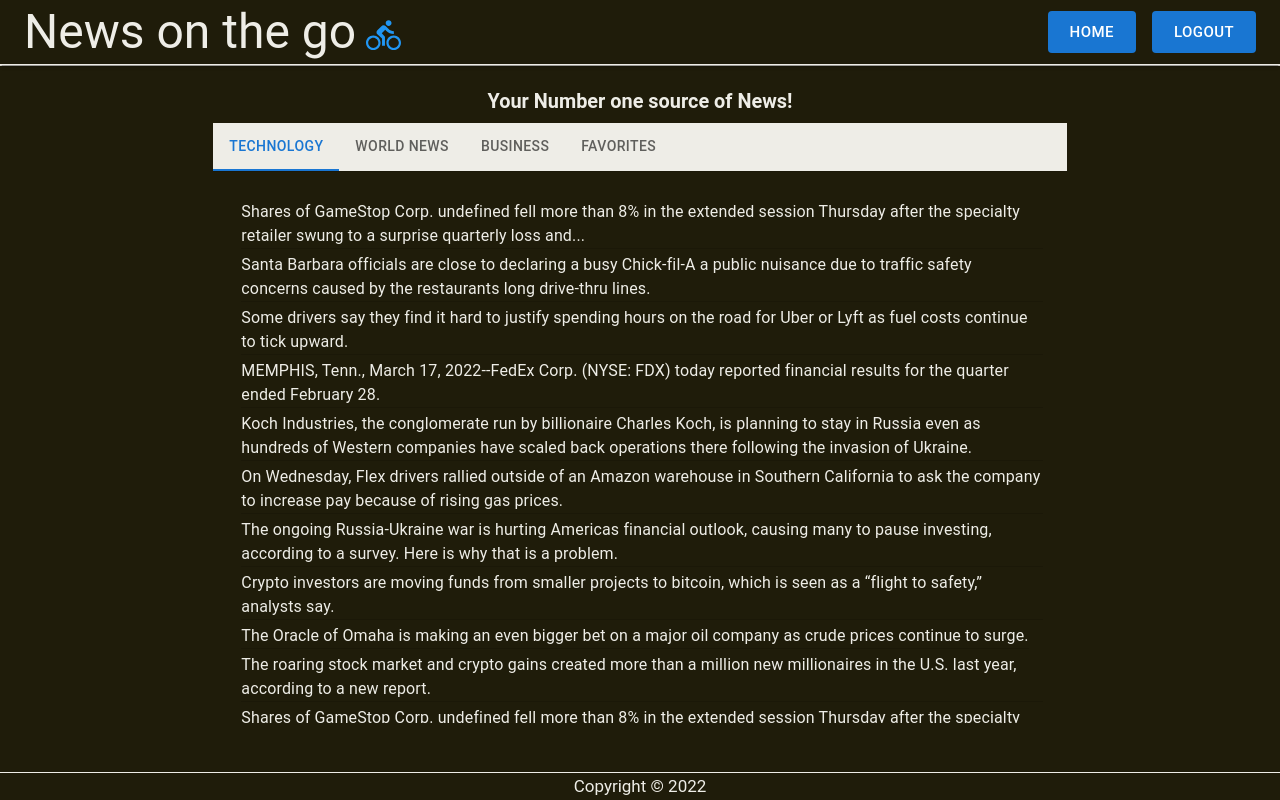
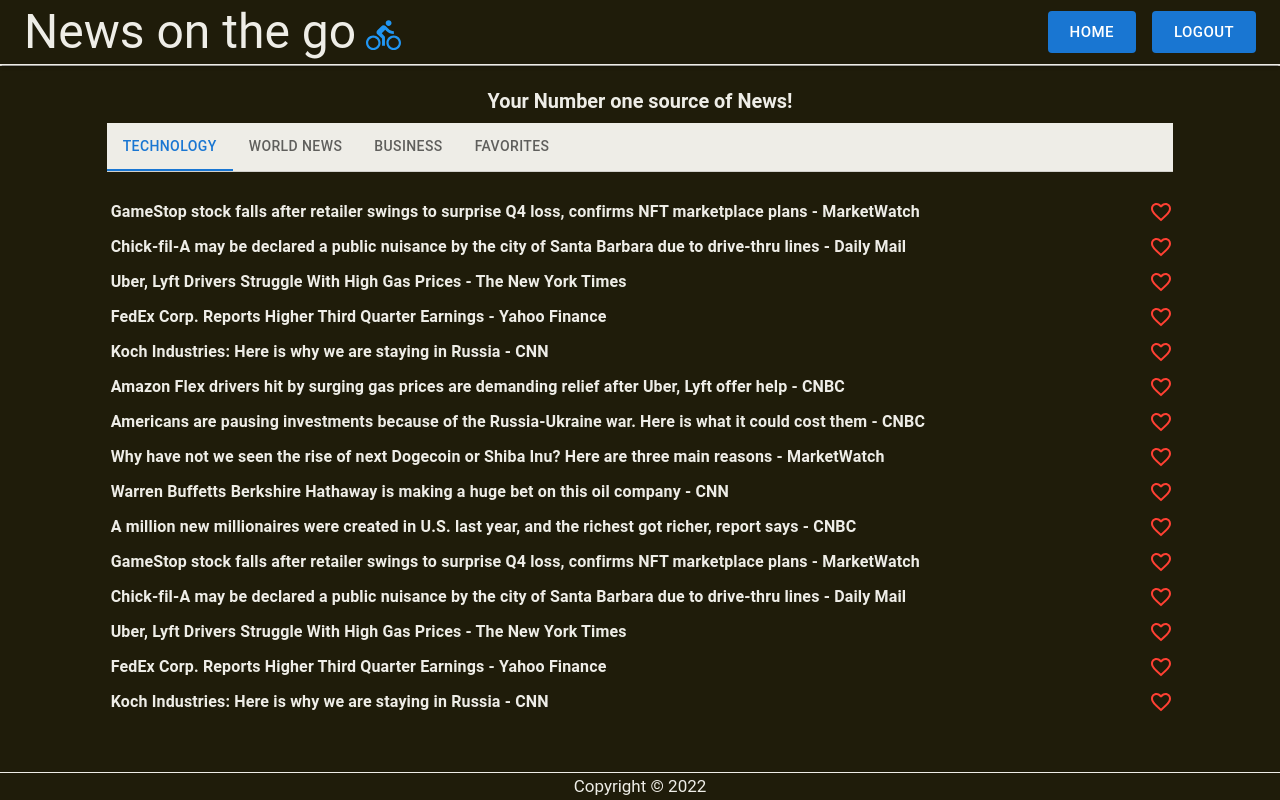
Before and after one commit to PhiAgent/News-App, a React app: page / in a window 1280 px wide. Built offline with nearby package versions, Linux system fonts and the light colour scheme; the HTML template or start-up script is replaced by a standard one.

Commit message:
Context API initialized

```diff
--- a/src/components/Body/Body.tsx
+++ b/src/components/Body/Body.tsx
@@ -30,13 +30,13 @@
 
   return (
     <Grid container sx={style}>
-      <Grid item xs={2}></Grid>
-      <Grid item xs={8}>
+      <Grid item xs={1}></Grid>
+      <Grid item xs={10}>
         {/* <Homepage/> */}
         {/* <Login/> */}
         <Feed/>
       </Grid>
-      <Grid item xs={2}></Grid>
+      <Grid item xs={1}></Grid>
     </Grid>
   )
 };
--- a/src/components/Body/Feed.tsx
+++ b/src/components/Body/Feed.tsx
@@ -10,13 +10,16 @@
 const style = {
   width: '100%',
   overflow: 'auto',
-  maxHeight: '600px',
+  height: '600px',
   typography: 'body1',
-  '& .css-0': {
+  '& .MuiTabs-root': {
     borderBottom: 1,
     borderColor: 'divider',
     position: 'sticky'
   },
+  '& .MuiTabPanel-root': {
+    paddingX: 0,
+  }
 };
 
 // const tabHeaderStyle = {
@@ -42,10 +45,10 @@
         </h3>
         <div></div>
       </div>
-      <Stack direction='row' spacing='5' className="tab-container">
+      <Stack direction='row' spacing='5' className="tab-container" sx={{ width: '100%', overflow: 'hidden' }}>
         <Box sx={style}>
           <TabContext value={selected}>
-            <Box>
+            <Box >
               <TabList onChange={handleChange} aria-label="lab API tabs example" className="tabList">
                 <Tab label="TECHNOLOGY" value="1" />
                 <Tab label="WORLD NEWS" value="2" />
--- a/src/components/controls/Newslet/Newslet.tsx
+++ b/src/components/controls/Newslet/Newslet.tsx
@@ -1,12 +1,45 @@
 import React, { useEffect, useState } from 'react';
 import Box from '@mui/material/Box';
 import { News } from '../NewsList/NewsList';
+import Grid from '@mui/material/Grid';
+import FavoriteIcon from '@mui/icons-material/Favorite';
+import FavoriteBorderIcon from '@mui/icons-material/FavoriteBorder';
+
+const style = {
+  width: '100%',
+  display: 'flex',
+  justifyContent: 'center',
+  alignItems: 'center'
+};
 
 const Newslet = ({ id, category, source, author, title, description, url, urltoimage, publishedon}: News) => {
 
+  var [favorite, markFavorite] = useState(0);
+  useEffect(() => { }, [favorite]);
+
+  const faveFunc = () => {};
+
   return(
-    <Box>
-      <div>{description}</div>
+    <Box sx={style}>
+      <Grid container >
+        <Grid item><b><a
+          href={url}
+          target="_blank"
+          rel="noreferrer"
+          className="url"
+          >
+            {title}</a></b></Grid>
+        <Grid item md></Grid>
+        <Grid item > <small>
+          <a onClick={() => faveFunc()}>
+            {favorite ?
+              <FavoriteIcon fontSize="medium" className="heart" /> :
+              <FavoriteBorderIcon fontSize="medium" className="heart" />
+            }
+          </a>
+        </small>
+        </Grid>
+      </Grid>
     </Box>
   )
 };
--- a/src/styles.css
+++ b/src/styles.css
@@ -45,6 +45,18 @@
   vertical-align: middle;
 }
 
+a {
+  cursor: pointer;
+}
+
+a.url {
+  text-decoration: none;
+  color: inherit;
+}
+
+a.url:hover{
+  text-decoration: underline;
+}
 /* Footer Styles */
 footer {
   position: fixed;
@@ -143,3 +155,7 @@
 .tab-Container{
   border-left: 1px solid #e0e0e0;;
 }
+
+.heart {
+  color: #FF4033;
+}
```
Also changed, not shown: src/components/context/context.tsx (added, +47 -0 lines).
